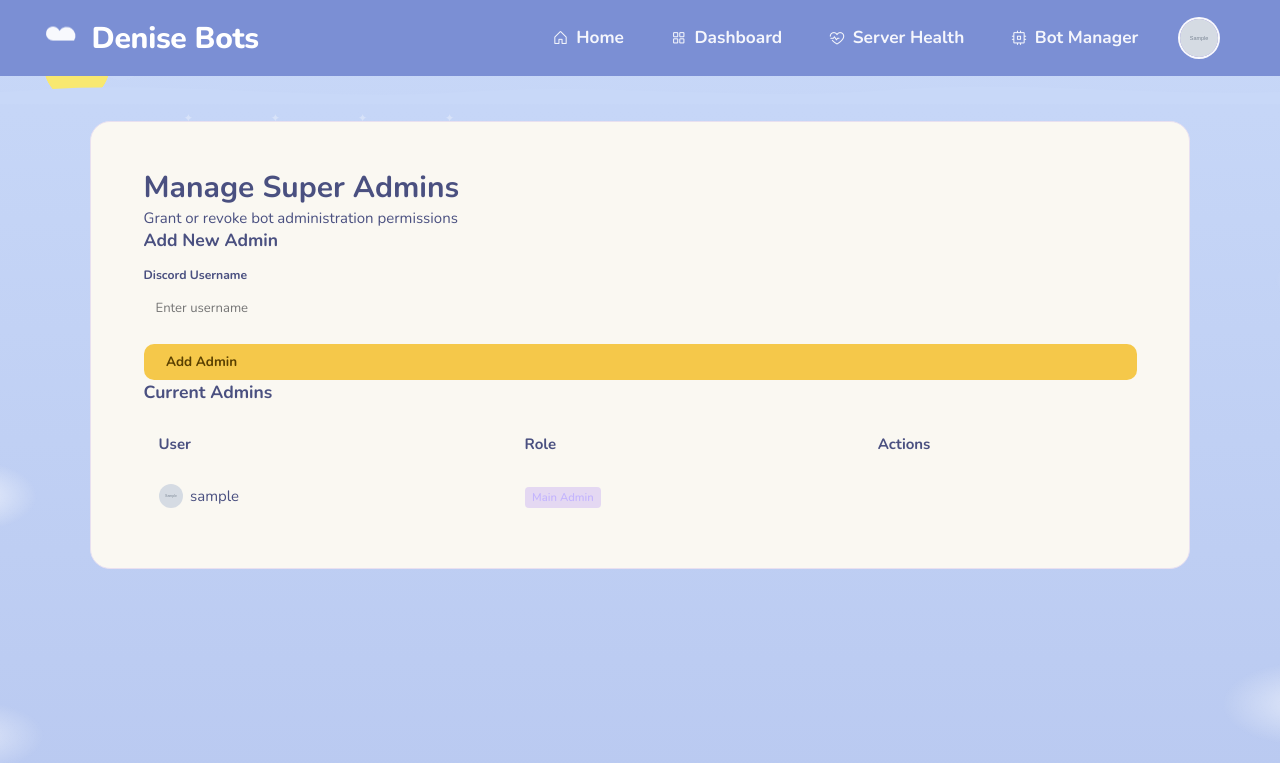
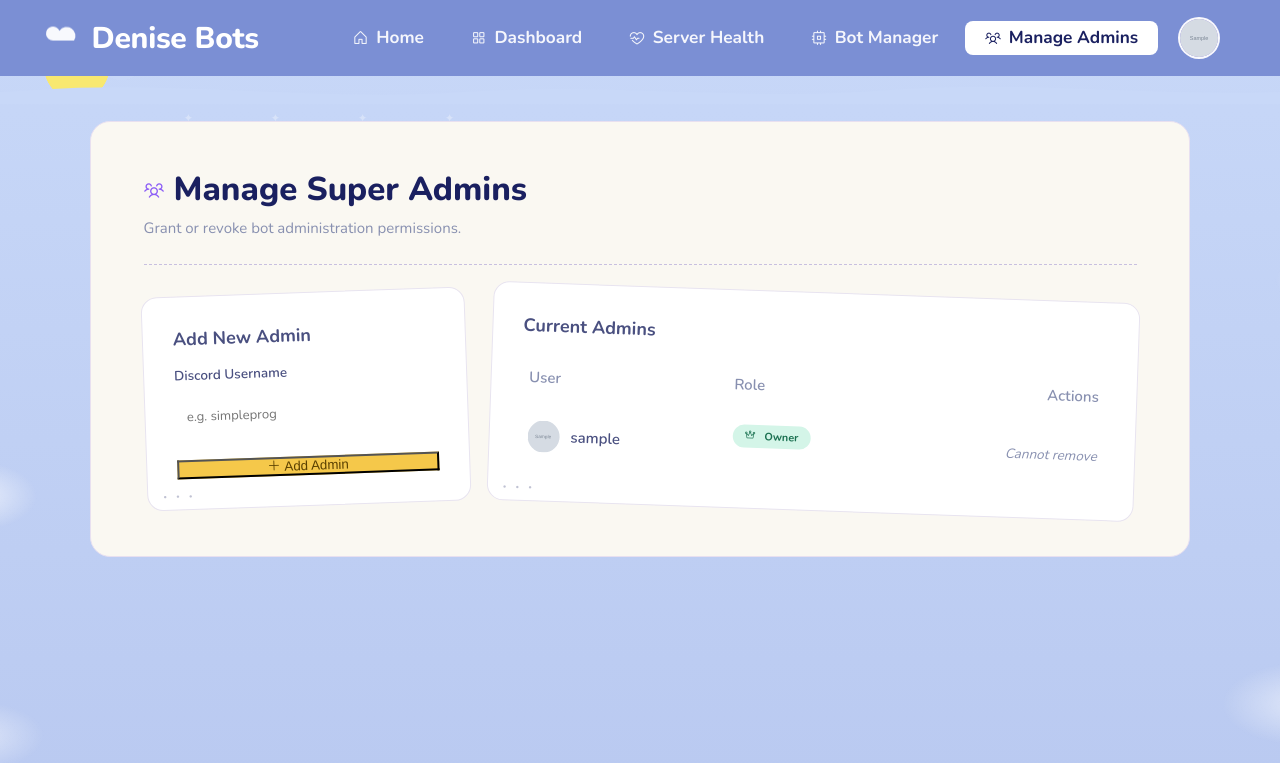
Before and after one commit to m-usman-k/denise-bots-website, a Django app: page /dashboard/admins/ in a window 1280 px wide. Shown: the top 763 px of the page. Run offline with Django 5.2, Linux system fonts and the light colour scheme; a user stored in the database is signed in; tables that the repository leaves empty hold one stand-in row (values such as "Sample post"); grey boxes marked "Sample" are stand-in pictures; some libraries are stand-ins or nearby versions.

Commit message:
Add Manage Admins link to navbar and update template to Kawaii theme

```diff
--- a/dashboard/templates/dashboard/manage_admins.html
+++ b/dashboard/templates/dashboard/manage_admins.html
@@ -3,63 +3,87 @@
 {% block title %}Manage Admins - Denise Bots{% endblock %}
 
 {% block content %}
-<div class="dashboard-header animate-fade">
-    <div>
-        <h1>Manage Super Admins</h1>
-        <p class="text-muted">Grant or revoke bot administration permissions</p>
-    </div>
+
+<!-- ── Page Title ── -->
+<div class="panel-title">
+    <i class="ph ph-users-three" style="font-size:1.4rem; color:#8B5CF6;"></i>
+    Manage Super Admins
 </div>
+<p class="panel-subtitle">Grant or revoke bot administration permissions.</p>
+<hr class="panel-divider">
 
-<div class="grid">
-    <div class="glass-card animate-fade">
-        <h3>Add New Admin</h3>
-        <form method="POST" class="admin-form">
+<div class="cards-grid" style="grid-template-columns: 1fr 2fr; align-items: start;">
+
+    <!-- Add Admin Card -->
+    <div class="stat-card stat-card-white" style="flex-direction: column; align-items: flex-start; padding: 2rem;">
+        <h3 style="margin-top:0; margin-bottom:1rem; font-size:1.2rem; color:var(--text-dark);">Add New Admin</h3>
+        <form method="POST" style="width:100%; display:flex; flex-direction:column; gap:1rem;">
             {% csrf_token %}
             <input type="hidden" name="action" value="add">
-            <div class="form-group">
-                <label for="username">Discord Username</label>
-                <input type="text" name="username" id="username" placeholder="Enter username" required class="glass-input">
+
+            <div style="display:flex; flex-direction:column; gap:0.5rem;">
+                <label for="username" style="font-size:0.9rem; font-weight:600; color:var(--text-dark);">Discord Username</label>
+                <input type="text" name="username" id="username" placeholder="e.g. simpleprog" required
+                       style="padding:0.75rem; border:2px solid var(--border-light); border-radius:12px; font-family:inherit; outline:none; transition:border 0.2s;">
             </div>
-            <button type="submit" class="btn btn-primary">Add Admin</button>
+
+            <button type="submit" class="btn-primary" style="margin-top:0.5rem; justify-content:center;">
+                <i class="ph ph-plus"></i> Add Admin
+            </button>
         </form>
     </div>
 
-    <div class="glass-card animate-fade">
-        <h3>Current Admins</h3>
-        <table class="admin-table">
+    <!-- Current Admins Card -->
+    <div class="stat-card stat-card-white" style="flex-direction: column; align-items: flex-start; padding: 2rem; overflow-x:auto;">
+        <h3 style="margin-top:0; margin-bottom:1rem; font-size:1.2rem; color:var(--text-dark);">Current Admins</h3>
+
+        <table style="width:100%; border-collapse: collapse; text-align: left; min-width:400px;">
             <thead>
-                <tr>
-                    <th>User</th>
-                    <th>Role</th>
-                    <th>Actions</th>
+                <tr style="border-bottom: 2px solid var(--border-light);">
+                    <th style="padding: 1rem 0.5rem; color:var(--text-muted); font-weight:600;">User</th>
+                    <th style="padding: 1rem 0.5rem; color:var(--text-muted); font-weight:600;">Role</th>
+                    <th style="padding: 1rem 0.5rem; color:var(--text-muted); font-weight:600; text-align:right;">Actions</th>
                 </tr>
             </thead>
             <tbody>
                 {% for admin in admins %}
-                <tr>
-                    <td>
-                        <div class="user-info">
-                            <img src="{{ admin.avatar_url }}" alt="" class="small-avatar">
-                            <span>{{ admin.username }}</span>
+                <tr style="border-bottom: 1px solid var(--border-light);">
+                    <td style="padding: 1rem 0.5rem;">
+                        <div style="display:flex; align-items:center; gap:0.75rem;">
+                            <img src="{{ admin.avatar_url }}" alt="" style="width:32px; height:32px; border-radius:50%; object-fit:cover;"
+                                 onerror="this.style.display='none'; this.nextElementSibling.style.display='flex';">
+                            <span style="display:none; width:32px; height:32px; border-radius:50%; background:var(--accent-pink); color:white; align-items:center; justify-content:center; font-weight:bold;">
+                                {{ admin.username|first|upper }}
+                            </span>
+                            <span style="font-weight:600; color:var(--text-dark);">{{ admin.username }}</span>
                         </div>
                     </td>
-                    <td>
+                    <td style="padding: 1rem 0.5rem;">
                         {% if admin.is_main_admin %}
-                            <span class="badge badge-main">Main Admin</span>
+                            <div class="status-badge status-badge-active" style="display:inline-flex;">
+                                <i class="ph ph-crown" style="margin-right:4px;"></i> Owner
+                            </div>
                         {% else %}
-                            <span class="badge badge-bot">Bot Admin</span>
+                            <div class="status-badge" style="display:inline-flex; background:#E8EAF6; color:#3F51B5;">
+                                <i class="ph ph-shield-check" style="margin-right:4px;"></i> Bot Admin
+                            </div>
                         {% endif %}
                     </td>
-                    <td>
+                    <td style="padding: 1rem 0.5rem; text-align:right;">
                         {% if not admin.is_main_admin %}
                         <form method="POST" style="display:inline;">
                             {% csrf_token %}
                             <input type="hidden" name="action" value="remove">
                             <input type="hidden" name="user_id" value="{{ admin.id }}">
-                            <button type="submit" class="btn-icon text-danger" onclick="return confirm('Are you sure?')">
-                                <i class="fas fa-user-minus"></i>
+                            <button type="submit" style="background:none; border:none; color:#F44336; cursor:pointer; font-size:1.2rem; padding:0.5rem; transition:transform 0.2s;"
+                                    onclick="return confirm('Are you sure you want to revoke admin permissions from {{ admin.username }}?')"
+                                    title="Revoke Admin"
+                                    onmouseover="this.style.transform='scale(1.1)'" onmouseout="this.style.transform='scale(1)'">
+                                <i class="ph ph-trash"></i>
                             </button>
                         </form>
+                        {% else %}
+                        <span style="color:var(--text-muted); font-size:0.9rem; font-style:italic;">Cannot remove</span>
                         {% endif %}
                     </td>
                 </tr>
@@ -67,25 +91,13 @@
             </tbody>
         </table>
     </div>
+
 </div>
 
 <style>
-    .admin-form { display: flex; flex-direction: column; gap: 1rem; margin-top: 1rem; }
-    .glass-input {
-        background: rgba(255, 255, 255, 0.05);
-        border: 1px solid var(--glass-border);
-        padding: 0.8rem;
-        border-radius: 8px;
-        color: white;
-        width: 100%;
+    input[type="text"]:focus {
+        border-color: var(--accent-pink) !important;
     }
-    .admin-table { width: 100%; border-collapse: collapse; margin-top: 1rem; }
-    .admin-table th, .admin-table td { padding: 1rem; text-align: left; border-bottom: 1px solid var(--glass-border); }
-    .user-info { display: flex; align-items: center; gap: 0.5rem; }
-    .small-avatar { width: 24px; height: 24px; border-radius: 50%; }
-    .badge { padding: 0.2rem 0.5rem; border-radius: 4px; font-size: 0.75rem; font-weight: 600; }
-    .badge-main { background: rgba(139, 92, 246, 0.2); color: #c4b5fd; border: 1px solid var(--accent); }
-    .badge-bot { background: rgba(148, 163, 184, 0.2); color: #e2e8f0; border: 1px solid var(--text-muted); }
-    .btn-icon { background: none; border: none; cursor: pointer; font-size: 1.1rem; }
 </style>
+
 {% endblock %}
--- a/templates/base.html
+++ b/templates/base.html
@@ -58,7 +58,14 @@
                         <i class="ph ph-cpu"></i>
                         <span>Bot Manager</span>
                     </a>
+                    {% endif %}
 
+                    {% if user.is_main_admin %}
+                    <a href="{% url 'manage_admins' %}"
+                       class="nav-link {% if request.resolver_match.url_name == 'manage_admins' %}active{% endif %}">
+                        <i class="ph ph-users-three"></i>
+                        <span>Manage Admins</span>
+                    </a>
                     {% endif %}
 
                     <!-- Avatar-only pill with hover dropdown -->
```
